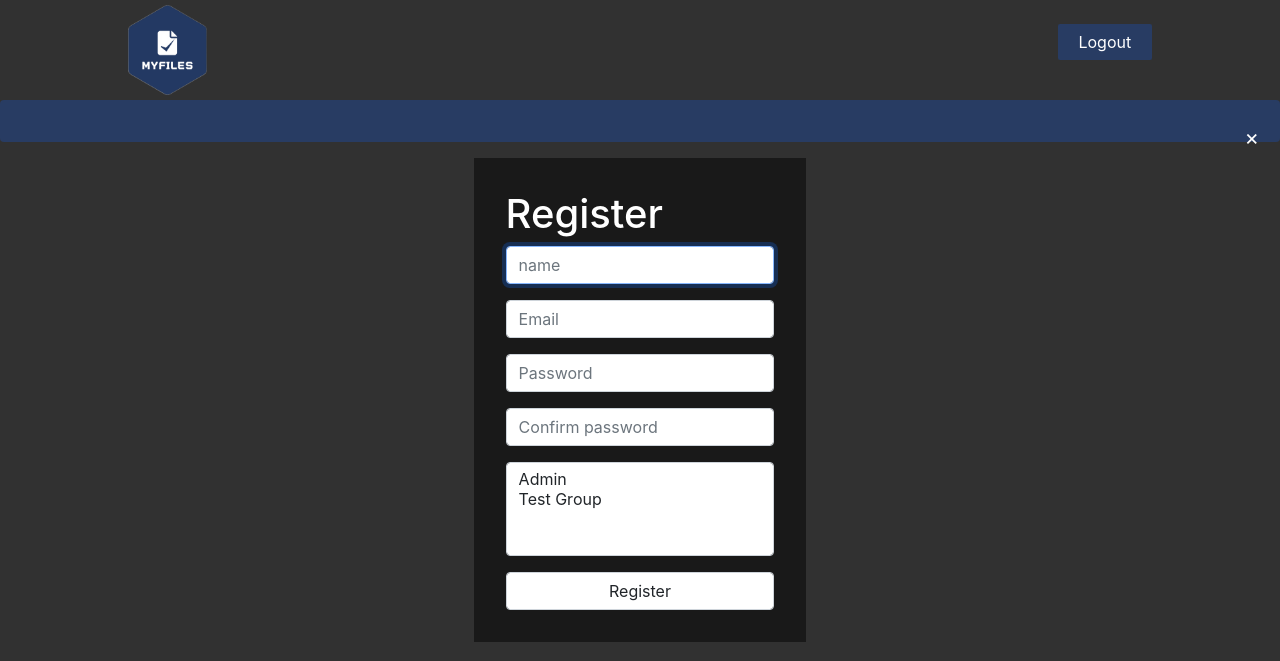
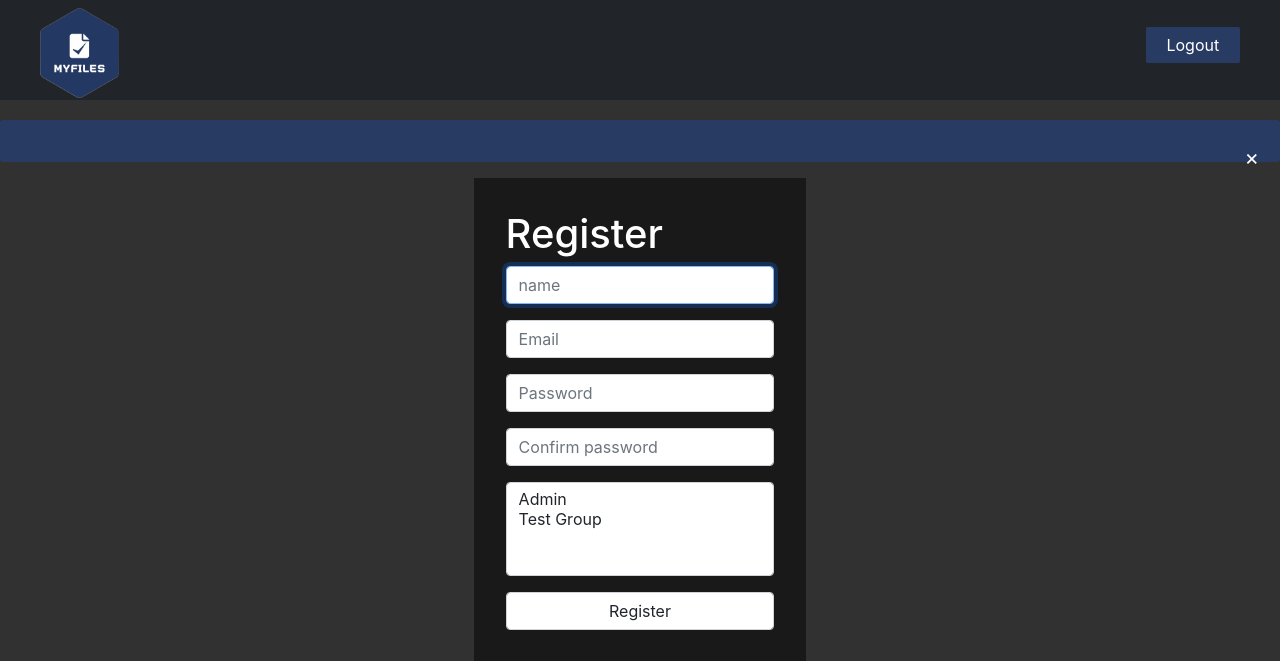
Before and after one commit to bjerke2000/Prosjektoppgave2022, a Flask app: page /register in a window 1280 px wide. Shown: the top 661 px of the page. Run offline with Flask 2, Linux system fonts and the light colour scheme; some libraries are stand-ins or nearby versions.

Commit message:
added better styling, icons.

```diff
--- a/static/css/styles.css
+++ b/static/css/styles.css
@@ -78,7 +78,12 @@ img {
     text-align: center;
 }
 
-.mediacontent {}
+.mediacontent {
+    max-width: 70%;
+    padding: 0 2rem;
+    display: inline-block;
+    margin-right: 2%;
+}
 
 .comment {
     max-width: 40%;
@@ -107,8 +112,7 @@ img {
 }
 
 .videoplayer {
-    max-width: 95%;
-    margin: auto;
+    max-width: 100%;
 }
 
 .sidebar {
@@ -136,6 +140,22 @@ img {
     text-align: center;
     border-radius: 2px;
     display: inline-block;
+}
+
+.navbar {
+    background-color: #212529;
+    display: flex;
+    align-items: center;
+    max-width: 100%;
+    margin-bottom: 20px;
+}
+
+#navbarlogo {
+    margin-left: 40px;
+}
+
+#navbarbuttons {
+    margin-right: 40px;
 }
 
 .btn:hover {
@@ -405,3 +425,6 @@ nav img {
     }
 
 }
+
+
+/* ADMIN PAGE STUFF */
--- a/templates/file.html
+++ b/templates/file.html
@@ -5,20 +5,21 @@
     <div class="textcontent">
         {% for line in fileinfo[1] %}
         <p>{{line}}</p>
+
+        {% endfor %}
     </div>
-    {% endfor %}
     {% elif fileinfo[0] == 'picture' %}
     <div class="mediacontent">
         <img src="/static/content/{{item.itemname}}" alt="{{item.itemname}}">
     </div>
     {% elif fileinfo[0] == 'video' %}
+    <div class="mediacontent">
         <video class="videoplayer" controls>
             <source src="/static/content/{{item.itemname}}" type="video/{{item.itemname.split('~')[1].split('.')[-1]}}">
             Your browser does not support the video tag.
         </video>
     </div>
     {% endif %}
-</div>
     <div class="sidebar">
         <p>Filename: {{item.path}}{{ item.itemname.split('~')[1] }} </p>
         <p>Uploaded by: {#item.ownername#}</a>
--- a/templates/includes/_navbar.html
+++ b/templates/includes/_navbar.html
@@ -1,7 +1,7 @@
-<nav>
-    <a href="/"><img src="{{ url_for('static', filename='images/logo.png') }}" alt="MyFiles"></a>
+<nav class="navbar">
+    <a id="navbarlogo" href="/"><img src="{{ url_for('static', filename='images/logo.png') }}" alt="MyFiles"></a>
 
-    <ul>
+    <ul id="navbarbuttons">
         <li>
         </li>
         {% if loginpage %}
```
Also changed, not shown: templates/folder.html (+10 -5 lines), static/images/imagefile.png (added), static/images/newfolder.png (added), static/images/privatefolder.png (added), static/images/uploadfile.png (added). Lines whose indentation alone changed are shown as unchanged.
